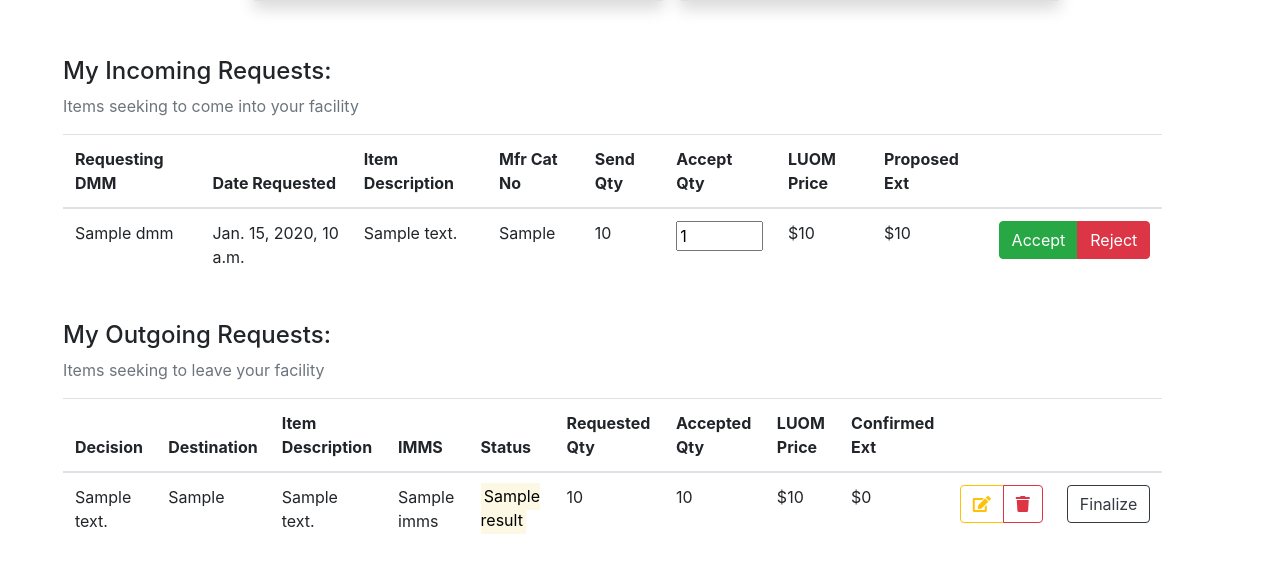
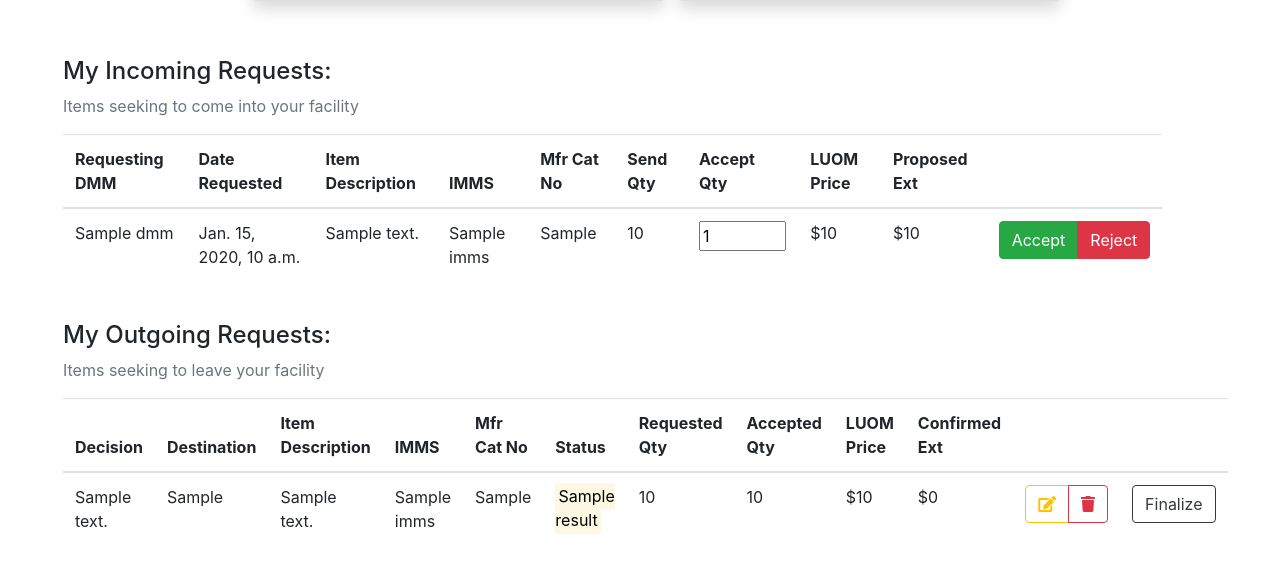
Before and after one commit to jprice8/Inventory-Reduction-Web-App, a Django app: template act/templates/act/act_page.html in a window 1280 px wide. Shown: the part 349-910 px from the top of the page. Run offline with Django 3.2, Linux system fonts and the light colour scheme; tables that the repository leaves empty hold one stand-in row (values such as "Sample post"); the template is opened without the code that fills it: values that come from a table or form of the project are taken from there, most other values are stand-ins (such as "Sample title", 1, 10 or a date in 2020); parts of the project's set-up code (start-up, migrations or seed data) failed here and were passed over.

Commit message:
Add imms no to request tables.

```diff
--- a/act/templates/act/act_page.html
+++ b/act/templates/act/act_page.html
@@ -53,6 +53,7 @@
                   <th>Requesting DMM</th>
                   <th>Date Requested</th>
                   <th>Item Description</th>
+                  <th>IMMS</th>
                   <th>Mfr Cat No</th>
                   <th>Send Qty</th>
                   <th>Accept Qty</th>
@@ -68,6 +69,7 @@
                   <td>{{ plan.dmm }}</td>
                   <td>{{ plan.created_at }}</td>
                   <td>{{ plan.item.description }}</td>
+                  <td>{{ plan.item.imms }}</td>
                   <td>{{ plan.item.mfr_cat_no }}</td>
                   <td>{{ plan.ship_qty }}</td>
                   <td><input type="number" id="accept-qty-input-{{ plan.id }}" name="accept-qty-input" min="1" max={{ plan.ship_qty }} step="1" value="1" /></td>
@@ -104,6 +106,7 @@
             <th>Destination</th>
             <th>Item Description</th>
             <th>IMMS</th>
+            <th>Mfr Cat No</th>
             <th>Status</th>
             <th>Requested Qty</th>
             <th>Accepted Qty</th>
@@ -121,6 +124,7 @@
             <td>{{ plan.ship_fac }}</td>
             <td>{{ plan.item.description }}</td>
             <td>{{ plan.item.imms }}</td>
+            <td>{{ plan.item.mfr_cat_no }}</td>
             <td><mark>{{ plan.result }}</mark></td>
             <td>{{ plan.ship_qty }}</td>
             <td>{{ plan.accepted_qty }}</td>
--- a/act/views.py
+++ b/act/views.py
@@ -106,7 +106,7 @@ def act_page(request):
     ).exclude(
         isFinalized=True
     ).order_by(
-        '-item', '-ship_qty'
+        'item', 'created_at'
     )
 
     context = {
```
